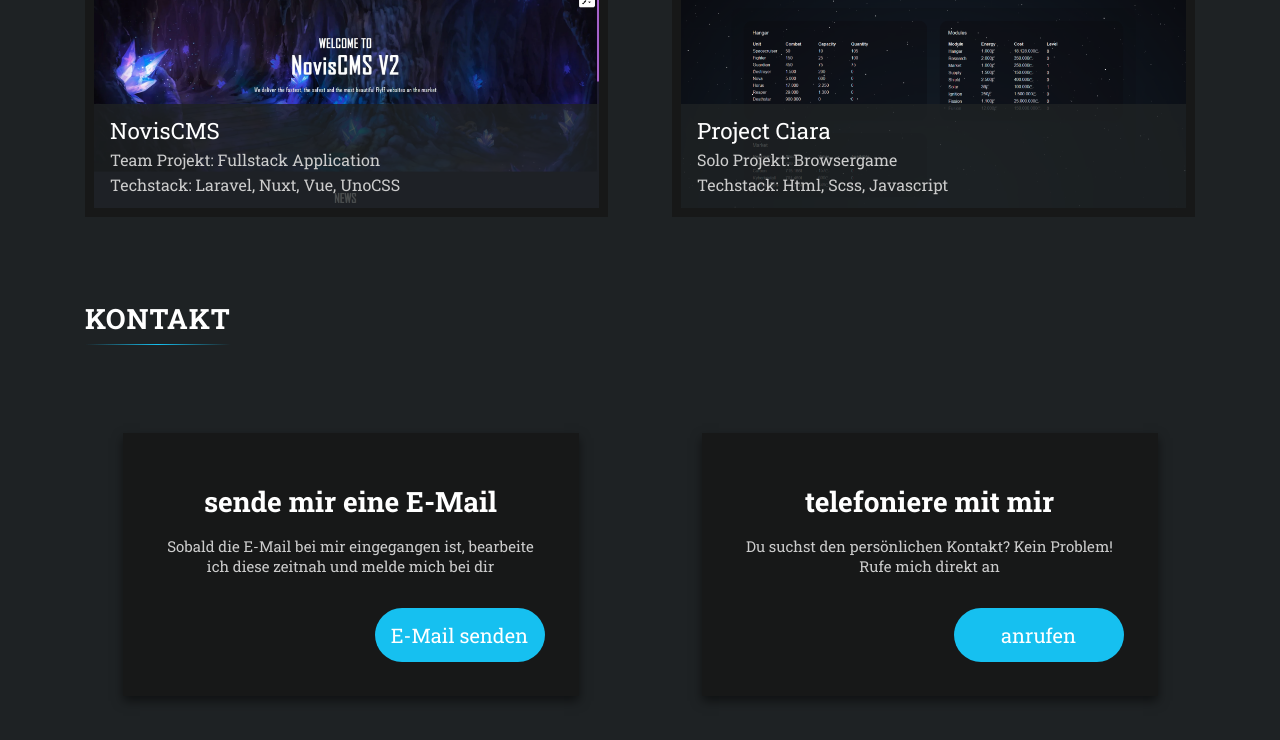
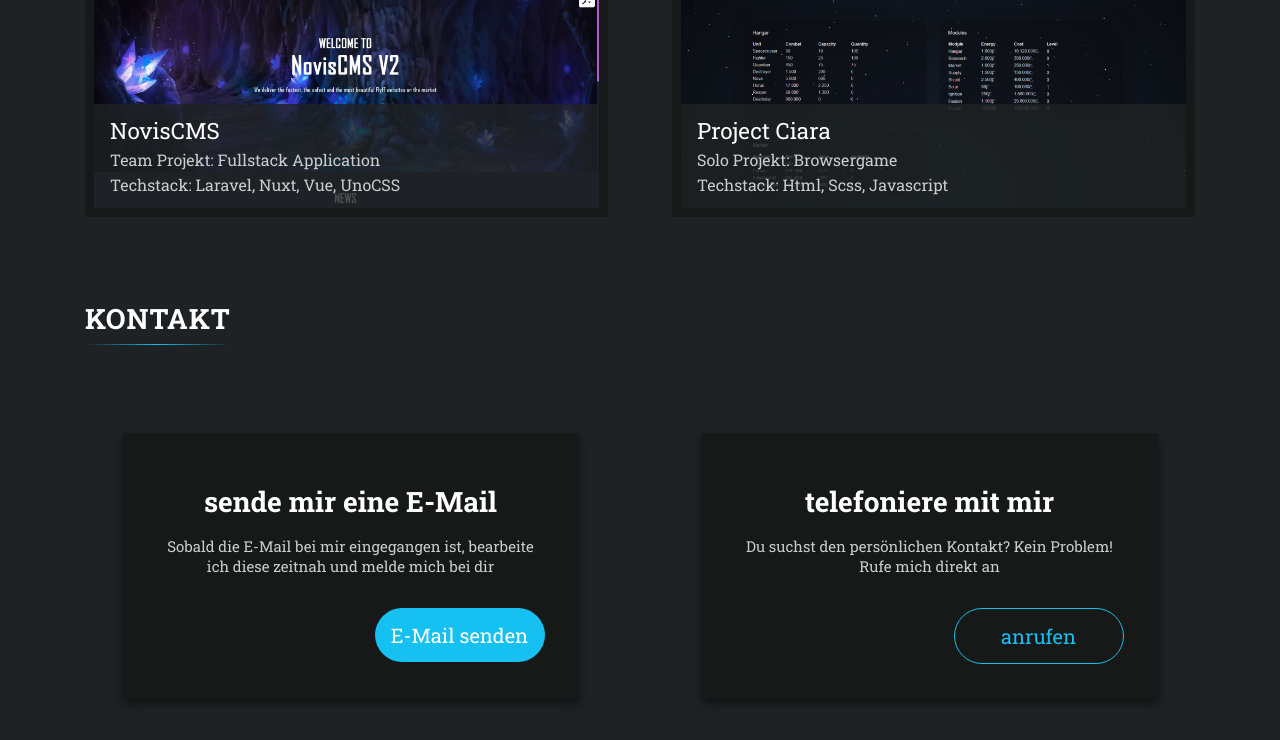
Before and after one commit to momoathome/Portfolio, a Nuxt app: page / in a window 1280 px wide. Shown: the part 3180-3920 px from the top of the page. Built offline with nearby package versions, Linux system fonts and the light colour scheme.

Commit message:
[fix] kontakt button

```diff
--- a/components/KontaktCard.vue
+++ b/components/KontaktCard.vue
@@ -11,7 +11,8 @@
     </div>
     <div class="footer">
       <a :href="link">
-        <Button>{{ buttonText }}</Button>
+        <Button v-if="btnOutline" class="btn-outline">{{ buttonText }}</Button>
+        <Button v-else>{{ buttonText }}</Button>
       </a>
     </div>
   </div>
@@ -24,6 +25,7 @@ defineProps({
   icon: String,
   link: String,
   buttonText: String,
+  btnOutline: Boolean,
 })
 </script>
 
--- a/components/sections/Kontakt.vue
+++ b/components/sections/Kontakt.vue
@@ -11,6 +11,7 @@
           :icon="item.icon"
           :link="item.link"
           :buttonText="item.buttonText"
+          :btnOutline="item.btnOutline"
         />
       </div>
     </div>
@@ -18,23 +19,25 @@
 </template>
 
 <script setup lang="ts">
-const kontakt = ref([
+const kontakt = [
   {
     title: 'sende mir eine E-Mail',
     text: 'Sobald die E-Mail bei mir eingegangen ist, bearbeite ich diese zeitnah und melde mich bei dir',
     icon: 'i-fa6-solid-envelope',
     link: 'mailto:mknoll1901@gmail.com',
-    buttonText: 'E-Mail senden'
+    buttonText: 'E-Mail senden',
+    btnOutline: false
   },
   {
     title: 'telefoniere mit mir',
     text: 'Du suchst den persönlichen Kontakt? Kein Problem! Rufe mich direkt an',
     icon: 'i-fa6-solid-phone',
     link: 'tel:+4915172745427',
-    buttonText: 'anrufen'
+    buttonText: 'anrufen',
+    btnOutline: true
   }
 
-])
+]
 </script>
 
 <style lang="scss" scoped>
--- a/components/sections/Portfolio.vue
+++ b/components/sections/Portfolio.vue
@@ -18,7 +18,7 @@
 </template>
 
 <script setup lang="ts">
-const projekts = ref([
+const projekts = [
   {
     title: 'Pokedex',
     category:'Solo Projekt: Frontend',
@@ -47,7 +47,7 @@ const projekts = ref([
     img: '/img/Project-ciara.webp',
     link: 'https://momoathome.github.io/projektCiara/',
   },
-])
+]
 </script>
 
 <style lang="scss" scoped>
```
